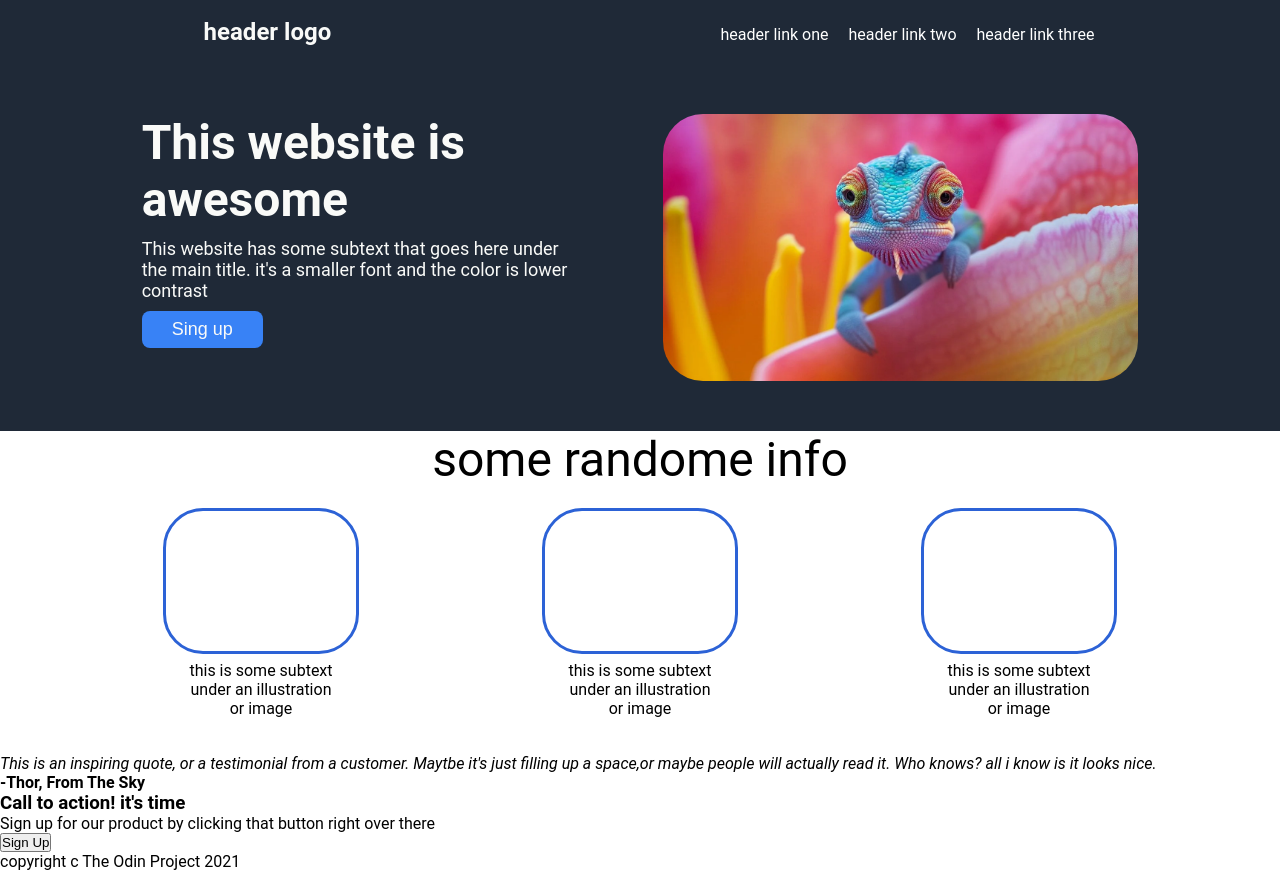
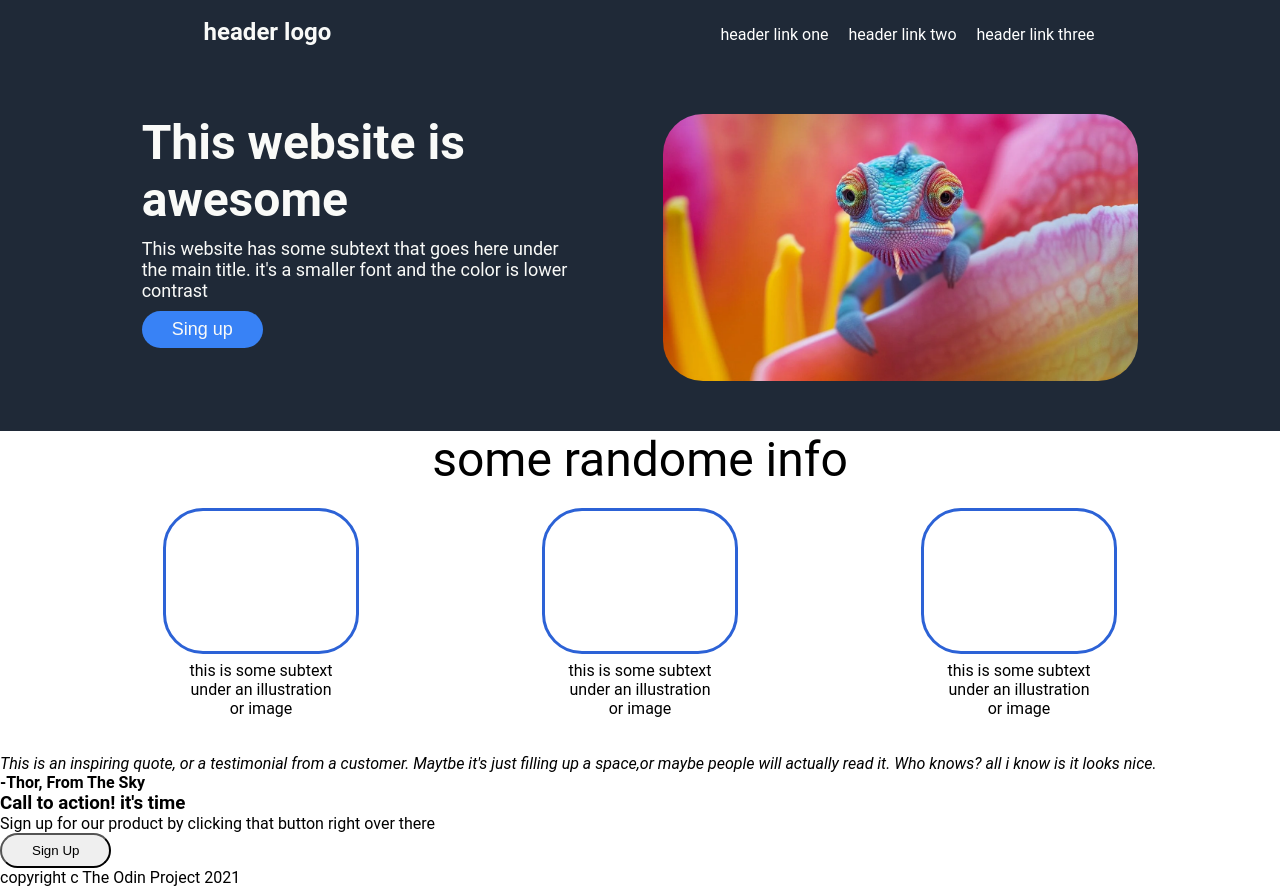
Before and after one commit to wahab95/landing_page, a plain HTML site: page index.html in a window 1280 px wide. Drawn offline with Linux system fonts and the light colour scheme.

Commit message:
style: Update button styling and padding

```diff
--- a/style.css
+++ b/style.css
@@ -52,13 +52,15 @@ ul{
     color: #f9faf8;
     margin-top: 10px;
 }
+button{
+    border-radius: 40px;
+    padding: 8px 30px;
+}
 .topic button{
     color: #f9faf8;
     background-color: #3882f6;
-    padding: 8px 30px;
     margin-top: 10px;
     border: none;
-    border-radius: 8px;
     font-size: 18px;
     cursor: pointer;
 }
```
